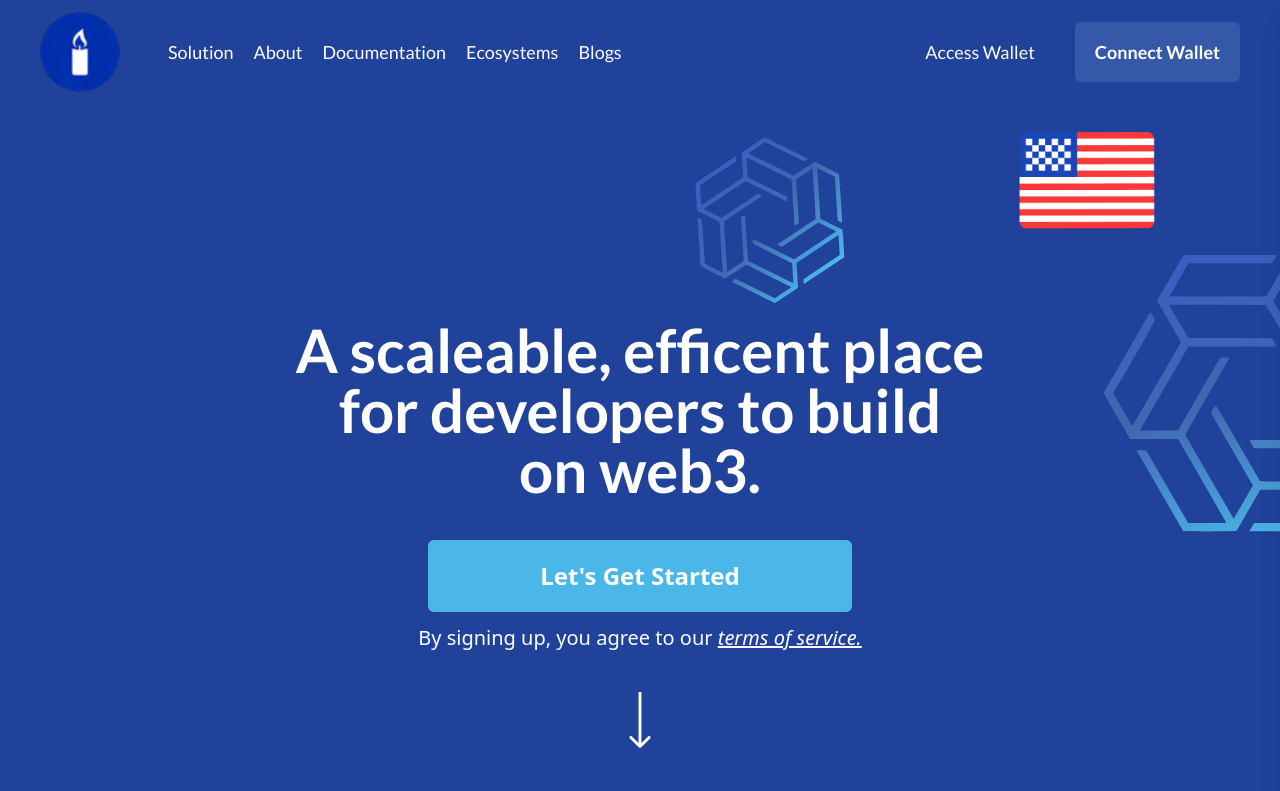
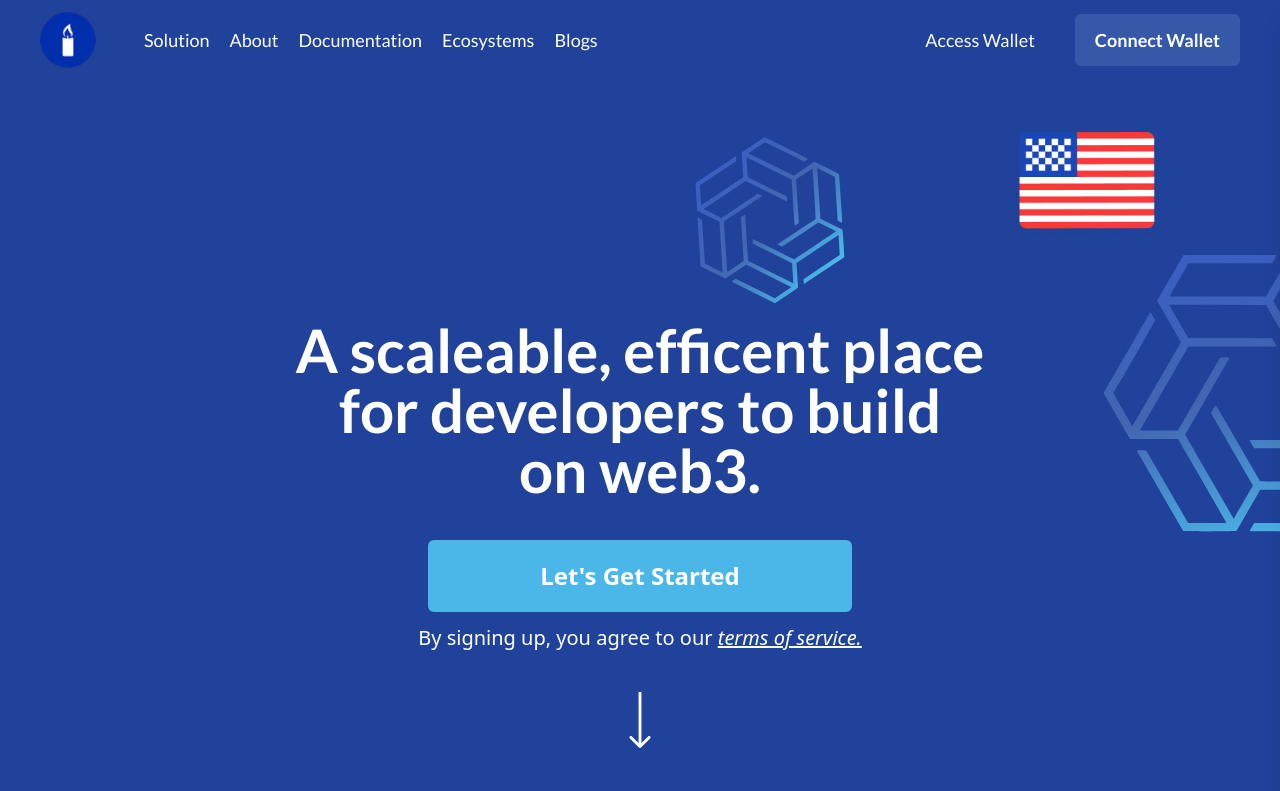
Before and after one commit to ahsanul0185/candle-wallet, a React (Vite) app: page / in a window 1280 px wide. Shown: the top 791 px of the page. Built offline with nearby package versions, Linux system fonts and the light colour scheme.

Commit message:
navbar height change

```diff
--- a/src/components/Navbar.jsx
+++ b/src/components/Navbar.jsx
@@ -9,7 +9,7 @@ const Navbar = () => {
     <div className="fixed top-0 left-0 w-full bg-primary py-3 font-lato z-[999]">
       <div className="section-width flex justify-between items-center">
         <div className="flex items-center gap-6 lg:gap-12">
-          <img className="size-14 md:size-20" src={logo} alt="" />
+          <img className="size-10 md:size-14" src={logo} alt="" />
 
           <ul className="hidden md:flex text-white gap-3 lg:gap-5 text-base lg:text-lg">
             <li className="cursor-pointer">Solution</li>
@@ -22,7 +22,7 @@ const Navbar = () => {
 
         <div className="hidden md:flex text-white text-base lg:text-lg items-center gap-5 lg:gap-10">
           <p className="cursor-pointer">Access Wallet</p>
-          <button className="font-bold px-3 lg:px-5 py-3 lg:py-4 bg-primaryDeep rounded-md">
+          <button className="font-bold px-3 lg:px-5 py-2 lg:py-3 bg-primaryDeep rounded-md duration-200 hover:bg-primaryDeep/70">
             Connect Wallet
           </button>
         </div>
```
